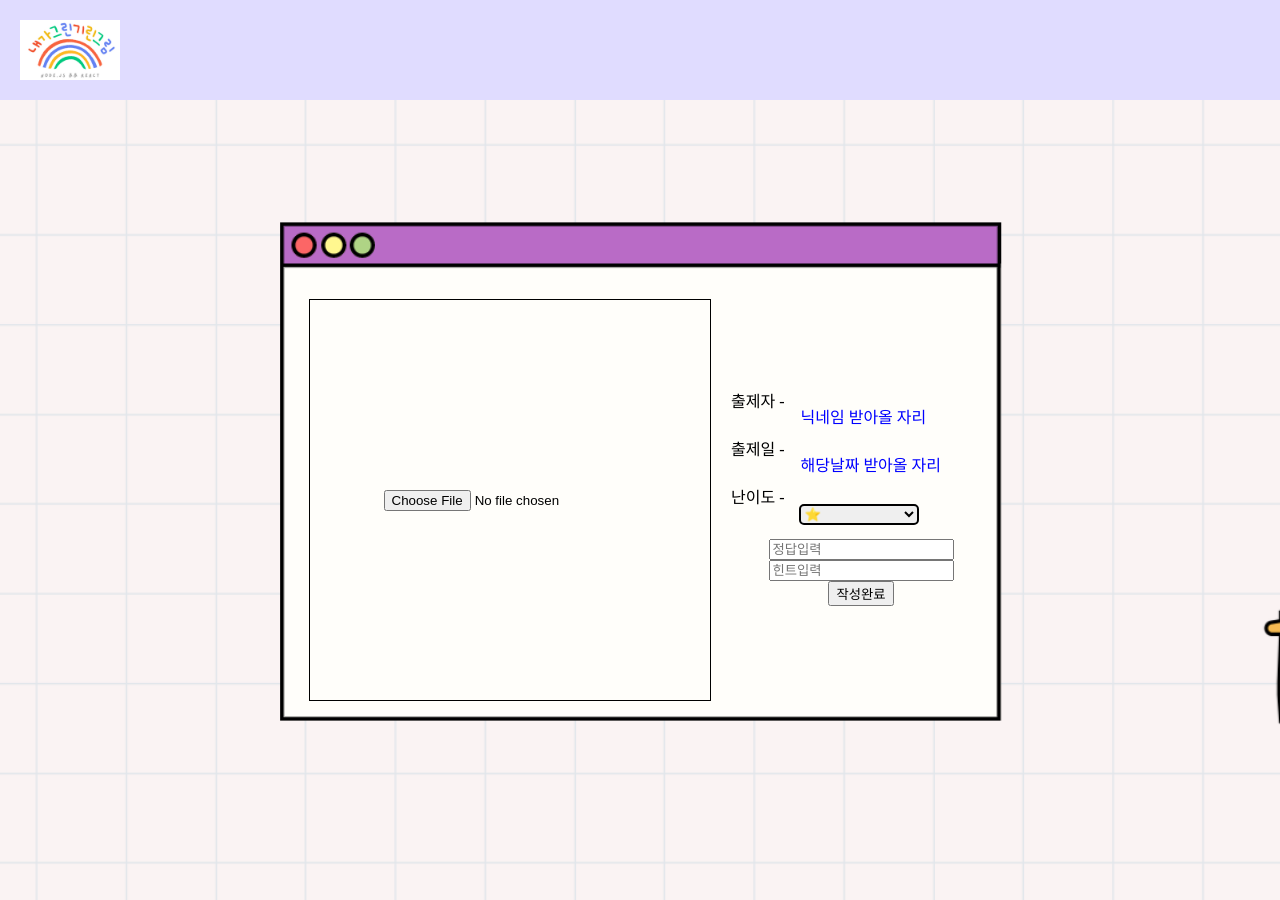
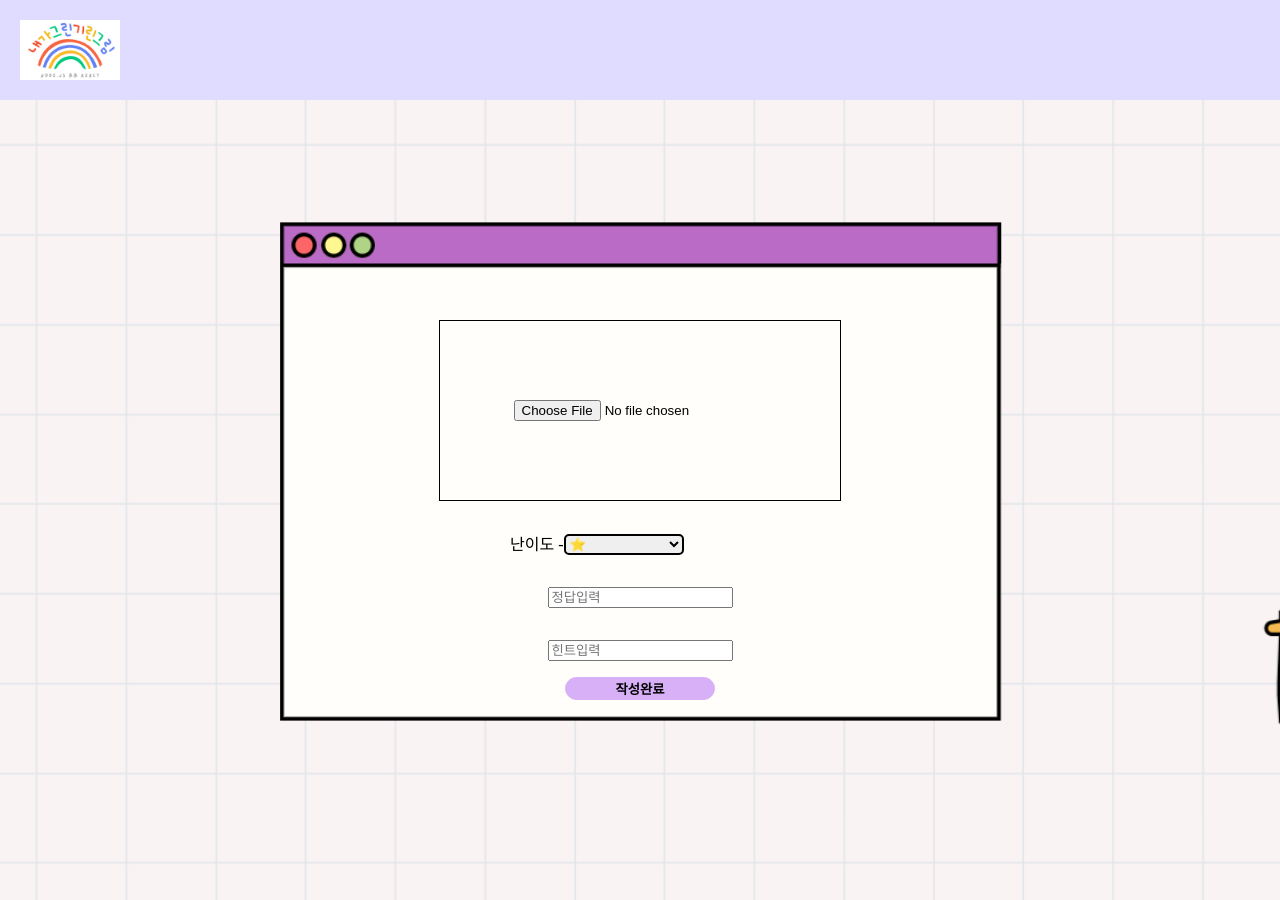
Before and after one commit to week6project/frontend, a React (Create React App) app: page /post in a window 1280 px wide. Built offline with nearby package versions, Linux system fonts and the light colour scheme.

Commit message:
post 작업중 / formdata 컴포넌트 생성

```diff
--- a/db.json
+++ b/db.json
@@ -11,12 +11,7 @@
       "difficult": 3,
       "createdAt": "2022-07-25T07:45:56.000Z",
       "inputHint": "힌트는 OOO",
-      "passedPeople": [
-        "김짱구",
-        "티니핑",
-        "라이언",
-        "펭수찡"
-      ]
+      "passedPeople": ["김짱구", "티니핑", "라이언", "펭수찡"]
     },
     {
       "id": 2,
@@ -29,12 +24,7 @@
       "difficult": 5,
       "createdAt": "2022-07-22T07:45:56.000Z",
       "inputHint": "힌트는 222",
-      "passedPeople": [
-        "김짱구2",
-        "티니핑2",
-        "라이언2",
-        "펭수찡2"
-      ]
+      "passedPeople": ["김짱구2", "티니핑2", "라이언2", "펭수찡2"]
     },
     {
       "id": 3,
@@ -47,12 +37,7 @@
       "difficult": 1,
       "createdAt": "2022-07-22T07:45:56.000Z",
       "inputHint": "힌트는 333",
-      "passedPeople": [
-        "김짱구3",
-        "티니핑3",
-        "라이언3",
-        "펭수찡3"
-      ]
+      "passedPeople": ["김짱구3", "티니핑3", "라이언3", "펭수찡3"]
     },
     {
       "id": 4,
@@ -65,16 +50,11 @@
       "difficult": 2,
       "createdAt": "2023-01-17T07:45:56.000Z",
       "inputHint": "힌트는 444",
-      "passedPeople": [
-        "김짱구4",
-        "티니핑4",
-        "라이언4",
-        "펭수찡4"
-      ]
+      "passedPeople": ["김짱구4", "티니핑4", "라이언4", "펭수찡4"]
     },
     {
       "id": 5,
-      "postId": 15,
+      "postId": 5,
       "postNo": 5,
       "userNo": 6,
       "nickname": "정답자스펀지밥",
@@ -83,12 +63,7 @@
       "difficult": 5,
       "createdAt": "2023-01-17T07:45:56.000Z",
       "inputHint": "힌트는 555",
-      "passedPeople": [
-        "김짱구5",
-        "티니핑5",
-        "라이언5",
-        "펭수찡5"
-      ]
+      "passedPeople": ["김짱구5", "티니핑5", "라이언5", "펭수찡5"]
     },
     {
       "id": 6,
@@ -101,12 +76,7 @@
       "difficult": 5,
       "createdAt": "2023-01-17T07:45:56.000Z",
       "inputHint": "힌트는 666",
-      "passedPeople": [
-        "김짱구6",
-        "티니핑6",
-        "라이언6",
-        "펭수찡6"
-      ]
+      "passedPeople": ["김짱구6", "티니핑6", "라이언6", "펭수찡6"]
     }
   ],
   "users": [
@@ -135,5 +105,14 @@
       "userId": "asd",
       "password": "weqe"
     }
+  ],
+  "lists": [
+    {
+      "userNo": 1,
+      "difficult": 3,
+      "image": "토마토.jpg",
+      "inputAnswer": "토마토",
+      "inputHint": "빨간 맛나는 과일"
+    }
   ]
 }
--- /dev/null
+++ b/src/components/FormData.js
@@ -0,0 +1,186 @@
+import React, { useState } from "react";
+import styled from "styled-components";
+
+const FormData = () => {
+  // 정답입력 특수문자제외
+  const [inputAnswer, setInputAnswer] = useState("");
+
+  const IsAnswer = (e) => {
+    const curValue = e.currentTarget.value;
+    const notAnswer = /[~!@#$%";'^,&*()_+|</>=>`?:{[\\}]/g;
+
+    setInputAnswer(curValue.replace(notAnswer, ""));
+  };
+
+  // 힌트입력 특수문자제외
+  const [inputHint, setInputHint] = useState("");
+
+  const IsHint = (e) => {
+    const curValue = e.currentTarget.value;
+    const notHint = /[~!@#$%";'^,&*()_+|</>=>`?:{[}]/g;
+
+    setInputHint(curValue.replace(notHint, ""));
+  };
+  const [difficult, setDifficult] = useState();
+
+  //미리보기
+  const [imageSrc, setImageSrc] = useState();
+  const encodeFileToBase64 = async (fileBlob) => {
+    const reader = new FileReader();
+    reader.readAsDataURL(fileBlob);
+    //setImageSrc([...imageSrc, s])
+    //   const formData= new FormData();
+    //   formData.append("image",fileBlob)
+    //   try {
+    //     const imageRes = await axios.post(`localhost:3000/image`, formData);
+    //   } catch (error) {
+    //     console.log(error);
+    //     alert('server error');
+    //   }
+    // };
+
+    return new Promise((resolve) => {
+      reader.onload = () => {
+        setImageSrc(reader.result);
+        resolve();
+      };
+    });
+  };
+
+  return (
+    <>
+      <Wrap>
+        {imageSrc ? (
+          <>
+            <StPrivew>
+              {imageSrc && <Stimg src={imageSrc} alt="preview-img" />}
+            </StPrivew>
+            <StIn2 id="imageEdit">
+              <input
+                type="file"
+                id="preview"
+                name="image"
+                accept="image/*"
+                onChange={(e) => {
+                  encodeFileToBase64(e.target.files[0]);
+                }}
+              />
+            </StIn2>
+          </>
+        ) : (
+          <StIn id="imageEdit">
+            <input
+              type="file"
+              id="preview"
+              name="image"
+              accept="image/*"
+              onChange={(e) => {
+                encodeFileToBase64(e.target.files[0]);
+              }}
+            />
+          </StIn>
+        )}
+      </Wrap>
+      <StDifficult>
+        <p>난이도 -</p>
+        <StSelect value={difficult}>
+          <option>⭐️</option>
+          <option>⭐️⭐️</option>
+          <option>⭐️⭐️⭐️</option>
+          <option>⭐️⭐️⭐️⭐️</option>
+          <option>⭐️⭐️⭐️⭐️⭐️</option>
+        </StSelect>
+      </StDifficult>
+      <StPostinput
+        placeholder="정답입력"
+        value={inputAnswer}
+        onChange={IsAnswer}
+      ></StPostinput>
+      <StPostinput
+        placeholder="힌트입력"
+        value={inputHint}
+        onChange={IsHint}
+      ></StPostinput>
+    </>
+  );
+};
+
+export default FormData;
+const Wrap = styled.div`
+  width: 400px;
+  height: 400px;
+  border: 1px solid black;
+  margin: 20px;
+  display: flex;
+
+  align-items: center;
+  justify-content: center;
+`;
+const Stimg = styled.img`
+  width: 400px;
+  height: 400px;
+`;
+
+const StIn = styled.div`
+  display: flex;
+  align-items: center;
+  justify-content: center;
+`;
+
+const StBox = styled.div`
+  width: 260px;
+  height: 400px;
+  display: flex;
+  flex-direction: column;
+  align-items: center;
+  justify-content: center;
+`;
+const StData = styled.div`
+  width: 260px;
+  display: flex;
+  flex-direction: row;
+  align-items: flex-start;
+  margin: 16px;
+`;
+const StInData = styled.div`
+  width: 160px;
+  border: 0px;
+
+  color: blue;
+`;
+const StDifficult = styled.div`
+  width: 260px;
+  display: flex;
+  flex-direction: row;
+  align-items: flex-start;
+  margin: 16px;
+`;
+const StSelect = styled.select`
+  width: 120px;
+  border: 2px solid black;
+  border-radius: 5px;
+  margin-top: -3px;
+`;
+const StPrivew = styled.div`
+  object-fit: cover;
+
+  display: flex;
+  align-items: center;
+  justify-content: center;
+  position: relative;
+  left: 130px;
+`;
+const StIn2 = styled.div`
+  display: flex;
+  align-items: center;
+  justify-content: center;
+  position: relative;
+  left: -200px;
+  background-color: white;
+  border: 2px solid black;
+  border-radius: 5px;
+  opacity: 60%;
+`;
+const StPostinput = styled.input`
+  margin: 16px;
+`;
--- a/src/pages/Post.jsx
+++ b/src/pages/Post.jsx
@@ -1,113 +1,21 @@
 import React, { useState } from "react";
 import styled from "styled-components";
+import ButtonDefault from "../components/ButtonDefault";
+import { COLORS } from "../style/StyleGlobal";
+import FormData from "../components/FormData";
 
 const Post = () => {
-  // 정답입력 특수문자제외
-  const [Answer, setAnswer] = useState("");
-
-  const IsAnswer = (e) => {
-    const curValue = e.currentTarget.value;
-    const notAnswer = /[~!@#$%";'^,&*()_+|</>=>`?:{[\\}]/g;
-
-    setAnswer(curValue.replace(notAnswer, ""));
-  };
-
-  // 힌트입력 특수문자제외
-  const [Hint, setHint] = useState("");
-  const [imageSrc, setImageSrc] = useState();
-
-  const IsHint = (e) => {
-    const curValue = e.currentTarget.value;
-    const notHint = /[~!@#$%";'^,&*()_+|</>=>`?:{[}]/g;
-
-    setHint(curValue.replace(notHint, ""));
-  };
-  //미리보기
-  const encodeFileToBase64 = async (fileBlob) => {
-    const reader = new FileReader();
-    reader.readAsDataURL(fileBlob);
-    //   const formData= new FormData();
-    //   formData.append("image",fileBlob)
-    //   try {
-    //     const imageRes = await axios.post(`localhost:3000/image`, formData);
-    //   } catch (error) {
-    //     console.log(error);
-    //     alert('server error');
-    //   }
-    // };
-
-    return new Promise((resolve) => {
-      reader.onload = () => {
-        setImageSrc(reader.result);
-        resolve();
-      };
-    });
-  };
-
   return (
     <StPost>
-      <Wrap>
-        {imageSrc ? (
-          <>
-            <StPrivew>
-              {imageSrc && <Stimg src={imageSrc} alt="preview-img" />}
-            </StPrivew>
-            <StIn2 id="imageEdit">
-              <input
-                type="file"
-                id="preview"
-                name="image"
-                accept="image/*"
-                onChange={(e) => {
-                  encodeFileToBase64(e.target.files[0]);
-                }}
-              />
-            </StIn2>
-          </>
-        ) : (
-          <StIn id="imageEdit">
-            <input
-              type="file"
-              id="preview"
-              name="image"
-              accept="image/*"
-              onChange={(e) => {
-                encodeFileToBase64(e.target.files[0]);
-              }}
-            />
-          </StIn>
-        )}
-      </Wrap>
       <StBox>
-        <StData>
-          <p>출제자 -</p>
-          <StInData type="text" name="ID" maxlength="10">
-            닉네임 받아올 자리
-          </StInData>
-        </StData>
-        <StData>
-          <p>출제일 -</p>
-          <StInData type="text" name="ID" maxlength="10">
-            해당날짜 받아올 자리
-          </StInData>
-        </StData>
-        <StDifficult>
-          <p>난이도 -</p>
-          <StSelect>
-            <option>⭐️</option>
-            <option>⭐️⭐️</option>
-            <option>⭐️⭐️⭐️</option>
-            <option>⭐️⭐️⭐️⭐️</option>
-            <option>⭐️⭐️⭐️⭐️⭐️</option>
-          </StSelect>
-        </StDifficult>
-        <input
-          placeholder="정답입력"
-          value={Answer}
-          onChange={IsAnswer}
-        ></input>
-        <input placeholder="힌트입력" value={Hint} onChange={IsHint}></input>
-        <button>작성완료</button>
+        <FormData />
+        <ButtonDefault
+          bgColor={COLORS.defaultLight}
+          hoverBgColor={COLORS.defaultBold}
+          hoverFontColor={COLORS.defaultWhite}
+        >
+          작성완료
+        </ButtonDefault>
       </StBox>
     </StPost>
   );
@@ -167,11 +75,12 @@ const StData = styled.div`
   display: flex;
   flex-direction: row;
   align-items: flex-start;
+  margin: 16px;
 `;
 const StInData = styled.div`
   width: 160px;
   border: 0px;
-  margin: 16px;
+
   color: blue;
 `;
 const StDifficult = styled.div`
@@ -179,18 +88,34 @@ const StDifficult = styled.div`
   display: flex;
   flex-direction: row;
   align-items: flex-start;
+  margin: 16px;
 `;
 const StSelect = styled.select`
   width: 120px;
   border: 2px solid black;
   border-radius: 5px;
-  margin: 14px;
+  margin-top: -3px;
 `;
-const StPrivew = styled.div``;
+const StPrivew = styled.div`
+  object-fit: contain;
+  object-fit: cover;
+  display: flex;
+  align-items: center;
+  justify-content: center;
+  position: relative;
+  left: 130px;
+`;
 const StIn2 = styled.div`
   display: flex;
   align-items: center;
   justify-content: center;
   position: relative;
-  left: -100px;
+  left: -200px;
+  background-color: white;
+  border: 2px solid black;
+  border-radius: 5px;
+  opacity: 60%;
 `;
+const StPostinput = styled.input`
+  margin: 16px;
+`;
--- a/src/pages/login.jsx
+++ b/src/pages/login.jsx
@@ -46,8 +46,6 @@ const Login = () => {
     const curValue = e.currentTarget.value;
     const notPw = /[~!@#$%";'^,&*\\()_+|</>=>`?:{[}]/g;
     setpassword(curValue.replace(notPw, ""));
-    // setpassword(curValue.filter(!notPw));
-    // alert("패스워드 형식이 일치하지 않습니다.");
   };
 
   //요청보낼때 헤더에 미들웨어 요청할때 넣어주기 로컬스토리지에 담아봐라~
```
Also changed, not shown: src/redux/modules/loginSlice.js (+0 -20 lines), src/redux/modules/postSlice.js (added, +40 -0 lines).
